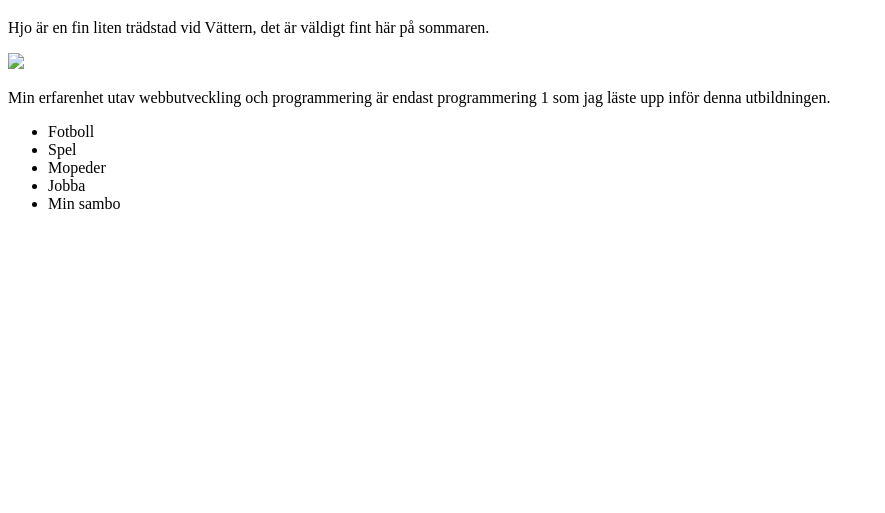
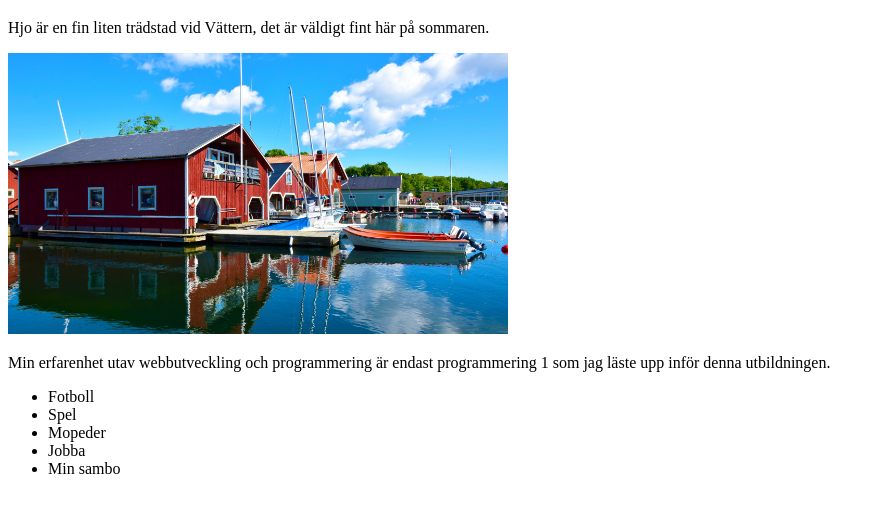
Before and after one commit to Kittzor/Hello-World, a plain HTML site: page index.html in a window 1280 px wide. Shown: the part 61-574 px from the top of the page, without its empty margins (0-885 px from the left). Drawn offline with Linux system fonts and the light colour scheme; the site is published under a folder, as on GitHub Pages, so addresses that start at the root find nothing.

Commit message:
added a .

```diff
--- a/index.html
+++ b/index.html
@@ -9,7 +9,7 @@
     <div>
         <h1>Hjo</h1>
         <p>Hjo är en fin liten trädstad vid Vättern, det är väldigt fint här på sommaren.</p>
-        <img src="/Hjo.jpg" width="500"/>
+        <img src="./Hjo.jpg" width="500"/>
         <p>Min erfarenhet utav webbutveckling och programmering är endast programmering 1 som jag läste upp inför denna utbildningen.</p>
         <ul>
             <li>Fotboll</li>
```
